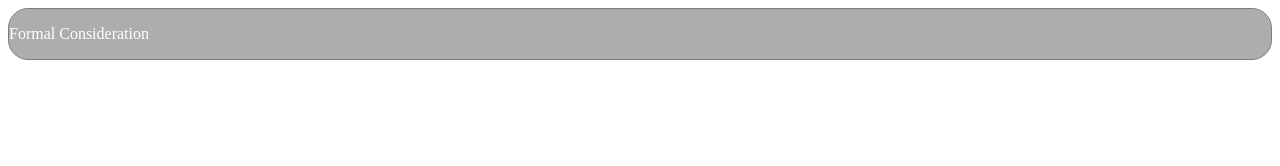
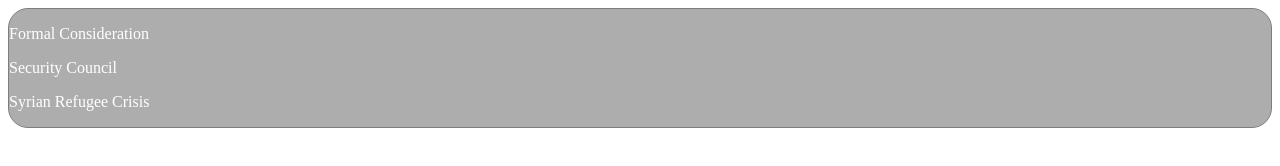
Before and after one commit to BateMUN/BateMUNInterface, a plain HTML site: page index.html in a window 1280 px wide. Drawn offline with Linux system fonts and the light colour scheme.

Commit message:
Added comittee name and topic tags
Added name and topic labels as well as coresponding functions to help change them

```diff
--- a/index.html
+++ b/index.html
@@ -15,6 +15,8 @@
     <div class="block">
 
         <p class="blockText"id="debateText" onload="loadDebate()" onclick="changeDebate()">Formal Consideration</p>
+        <p class="blockText"id="committeeNameText" onload="loadCommitteeDetails()" onclick="changeCommitteeDetails()">Security Council</p>
+        <p class="blockText"id="committeeTopicText" onload="loadCommitteeDetails()" onclick="changeCommitteeTopic()">Syrian Refugee Crisis</p>
 
     </div>
 
--- a/script.js
+++ b/script.js
@@ -1,6 +1,3 @@
-//array to store all committees
-var committes = [committee1, committee2, committee3];
-
 //Committe 1 of the BateMUN Conference and all the relevant details
 var committee1 = {
     name: "Security Council",
@@ -22,6 +19,11 @@ var committee3 = {
     countries: ["Khalid", "Yash", "Aidan", "Shaheer", "Kira"]
 };
 
+//array to store all committees and committee index
+var committes = [committee1, committee2, committee3];
+var currentCommittee = 0;
+var currentTopic = 0;
+
 //different types of debates and a debate index to keep track of debates
 var debates = ["Formal Consideration", "Moderated Caucus", "Unmoderated Caucus", "Round Table", "For and Against", "Resolution Presentation", "Resolution voting", "other"];
 var currentDebate = 0;
@@ -31,10 +33,36 @@ function loadDebate() {
     document.getElementById("debateText").innerHTML = debates[currentDebate];
 }
 
+function loadCommitteeDetails() {
+    document.getElementById("committeeNameText").innerHTML = committee1.name;
+    document.getElementById("CommitteeTopicText").innerHTML = committee1.topics[0];
+}
+
+function changeCommitteeDetails() {
+    if (currentCommittee === committes.length - 1) {
+        currentCommittee = 0;
+    } else {
+        currentCommittee++;
+    }
+    console.log(currentCommittee);
+    console.log(committes.length);
+    document.getElementById("committeeNameText").innerHTML = committes[currentCommittee].name;
+    document.getElementById("committeeTopicText").innerHTML = committes[currentCommittee].topics[0];
+}
+
+function changeCommitteeTopic() {
+    if (currentTopic === committes[currentCommittee].topics.length - 1) {
+        currentTopic = 0;
+    } else {
+        currentTopic++;
+    }
+    document.getElementById("committeeTopicText").innerHTML = committes[currentCommittee].topics[currentTopic];
+}
+
 //changes the debate
 //if the debate is greater then the number of debates possible, set debate index to 0, otherwise increase debate index and
 function changeDebate () {
-    if (currentDebate == (debates.length - 1)) {
+    if (currentDebate > debates.length) {
         currentDebate = 0;
     } else {
         currentDebate++;
```
